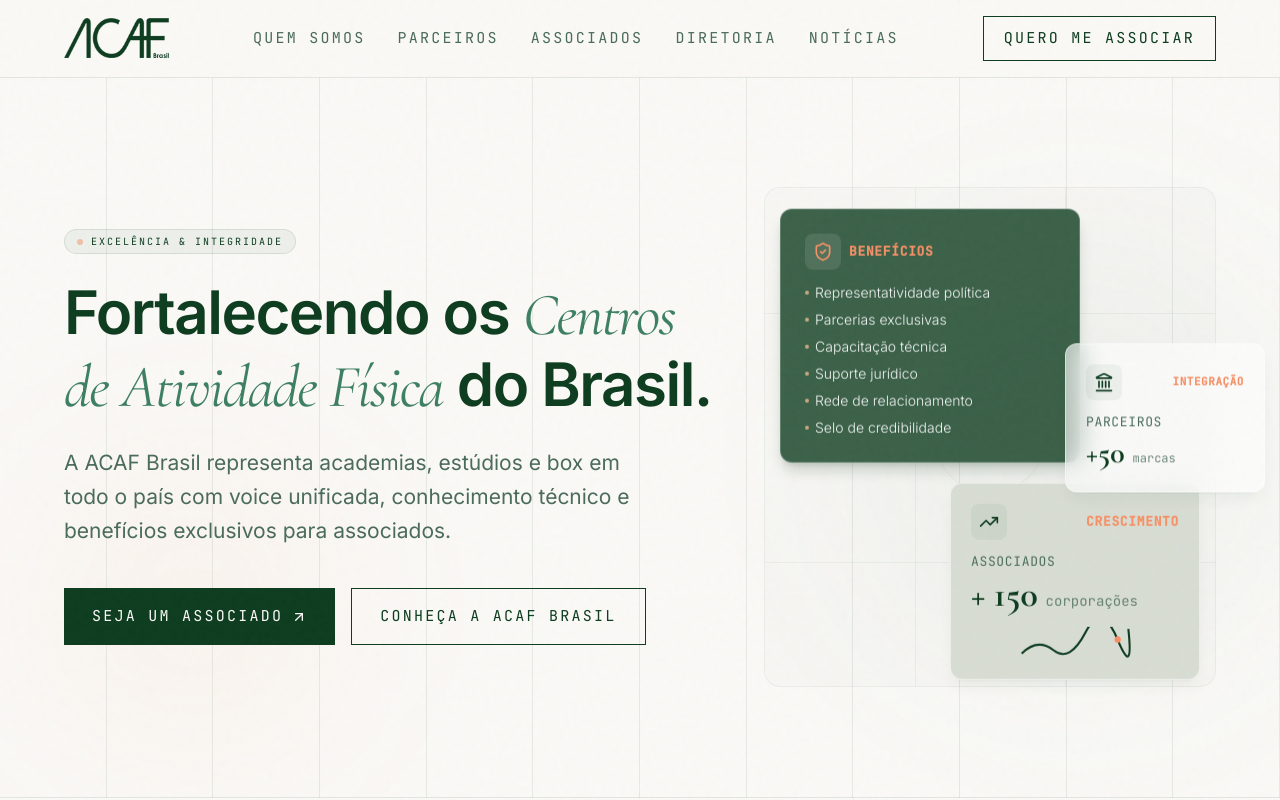
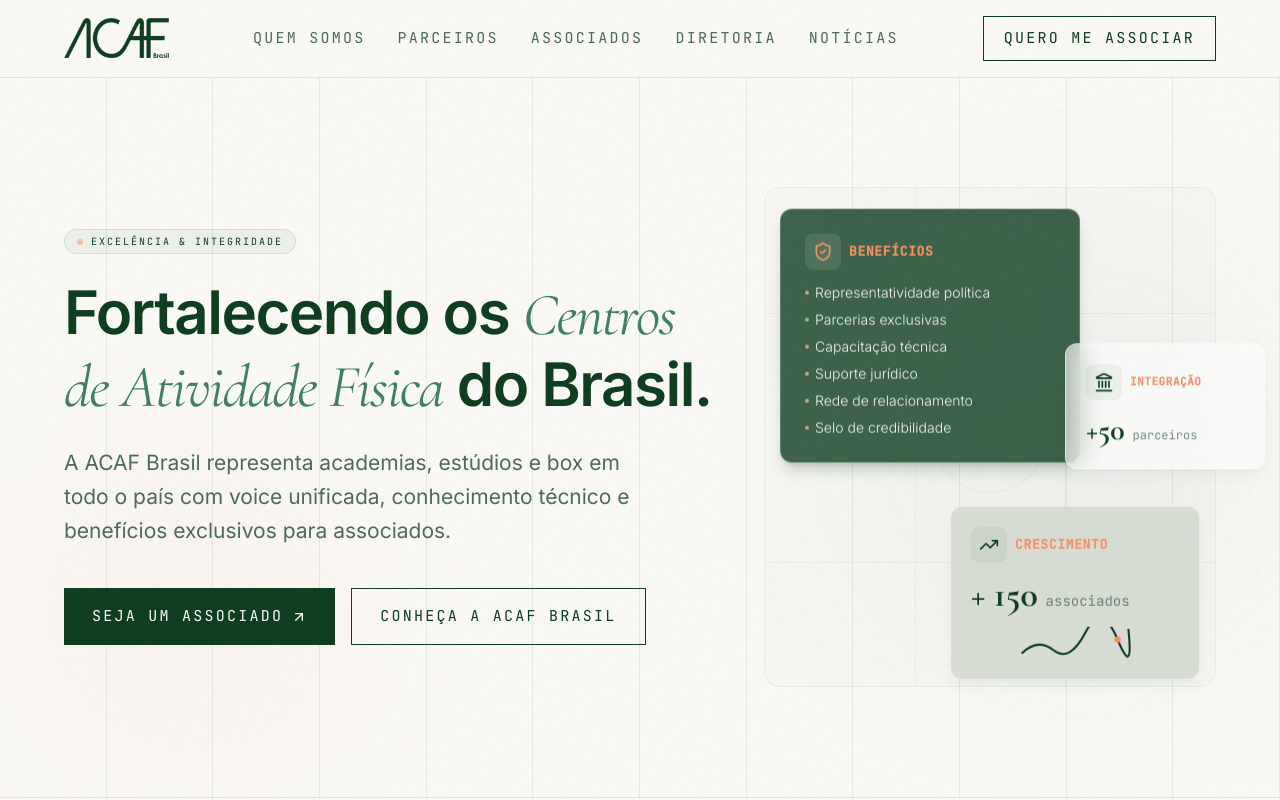
Before and after one commit to cmoro-rayanne/acafbrasil, a React (Vite) app: page / in a window 1280 px wide. Shown: the top 800 px of the page. Built offline with nearby package versions, Linux system fonts and the light colour scheme.

Commit message:
style: align titles left, remove redundant labels and titles on Hero floating cards

```diff
--- a/src/features/landing/components/Hero.tsx
+++ b/src/features/landing/components/Hero.tsx
@@ -125,7 +125,7 @@
             onMouseMove={handleMouseMove}
             className="!absolute bottom-[2px] right-4 bg-[#D5DBD1]/90 backdrop-blur-md border border-white/50 p-5 rounded-xl shadow-lg shadow-acaf-forest/5 w-[250px] animate-float-slow flashlight-card group cursor-default"
           >
-            <div className="flex items-center justify-between mb-3">
+            <div className="flex items-center gap-2 mb-3">
               <div className="p-2 bg-acaf-forest/5 rounded-lg text-acaf-forest">
                 <TrendingUp className="w-5 h-5" />
               </div>
@@ -133,12 +133,9 @@
                 Crescimento
               </span>
             </div>
-            <h4 className="font-mono text-[13px] uppercase tracking-wider text-acaf-sage">
-              Associados
-            </h4>
             <div className="mt-1 flex items-baseline gap-1">
               <span className="text-4xl font-serif font-bold text-acaf-forest">+ 150</span>
-              <span className="text-[14px] font-mono text-acaf-sage/80 font-light ml-1">corporações</span>
+              <span className="text-[14px] font-mono text-acaf-sage/80 font-light ml-1">associados</span>
             </div>
 
             {/* Visual Mini Sparkline (SVG) */}
@@ -160,7 +157,7 @@
             onMouseMove={handleMouseMove}
             className="!absolute top-1/3 left-[301px] bg-white/60 backdrop-blur-md border border-white/50 p-5 rounded-xl shadow-lg shadow-acaf-forest/5 w-[200px] animate-float-delayed flashlight-card group cursor-default"
           >
-            <div className="flex items-center justify-between mb-3">
+            <div className="flex items-center gap-2 mb-3">
               <div className="p-2 bg-acaf-forest/5 rounded-lg text-[#0D3C1F]">
                 <Landmark className="w-5 h-5" />
               </div>
@@ -168,12 +165,9 @@
                 Integração
               </span>
             </div>
-            <h4 className="font-mono text-[13px] uppercase tracking-wider text-acaf-sage">
-              Parceiros
-            </h4>
             <div className="mt-1 flex items-baseline gap-1">
               <span className="text-3xl font-serif font-bold text-acaf-forest">+50</span>
-              <span className="text-[12px] font-mono text-acaf-sage/80 font-light ml-1">marcas</span>
+              <span className="text-[12px] font-mono text-acaf-sage/80 font-light ml-1">parceiros</span>
             </div>
           </div>
 
```
